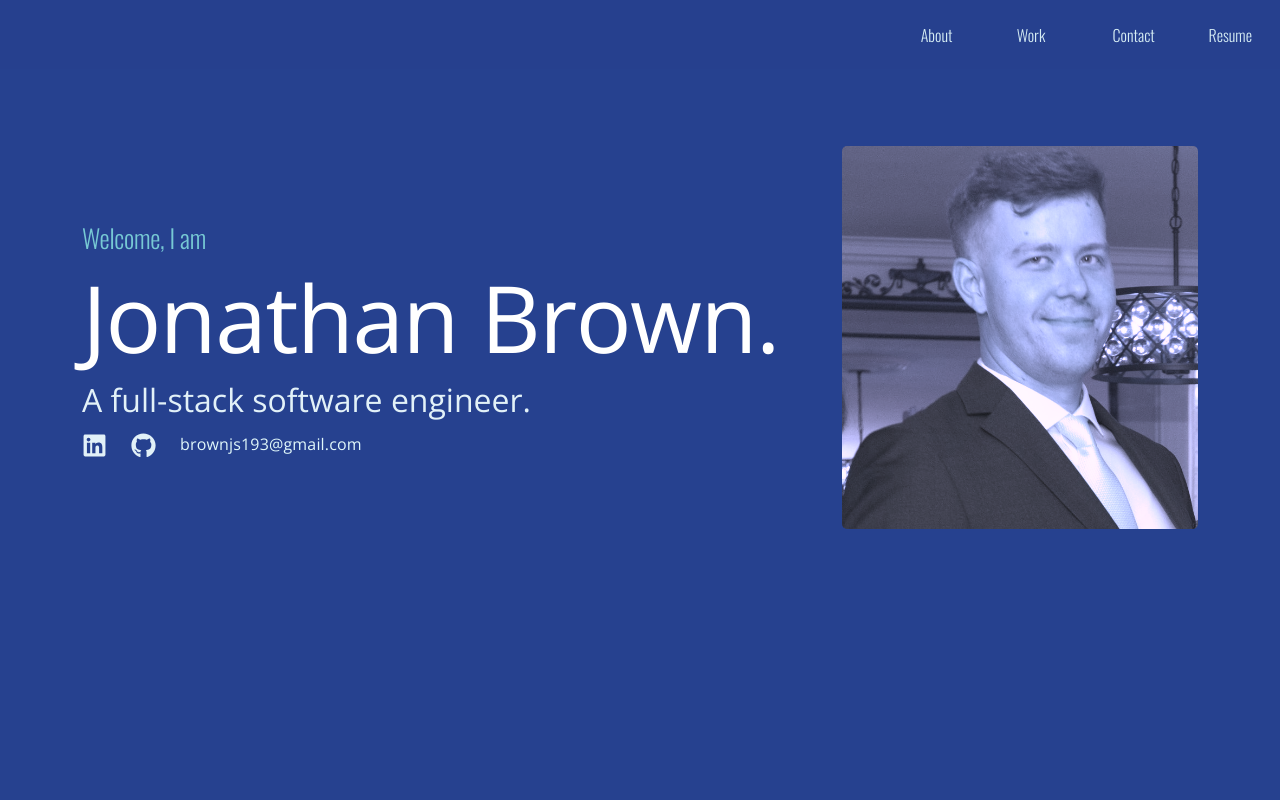
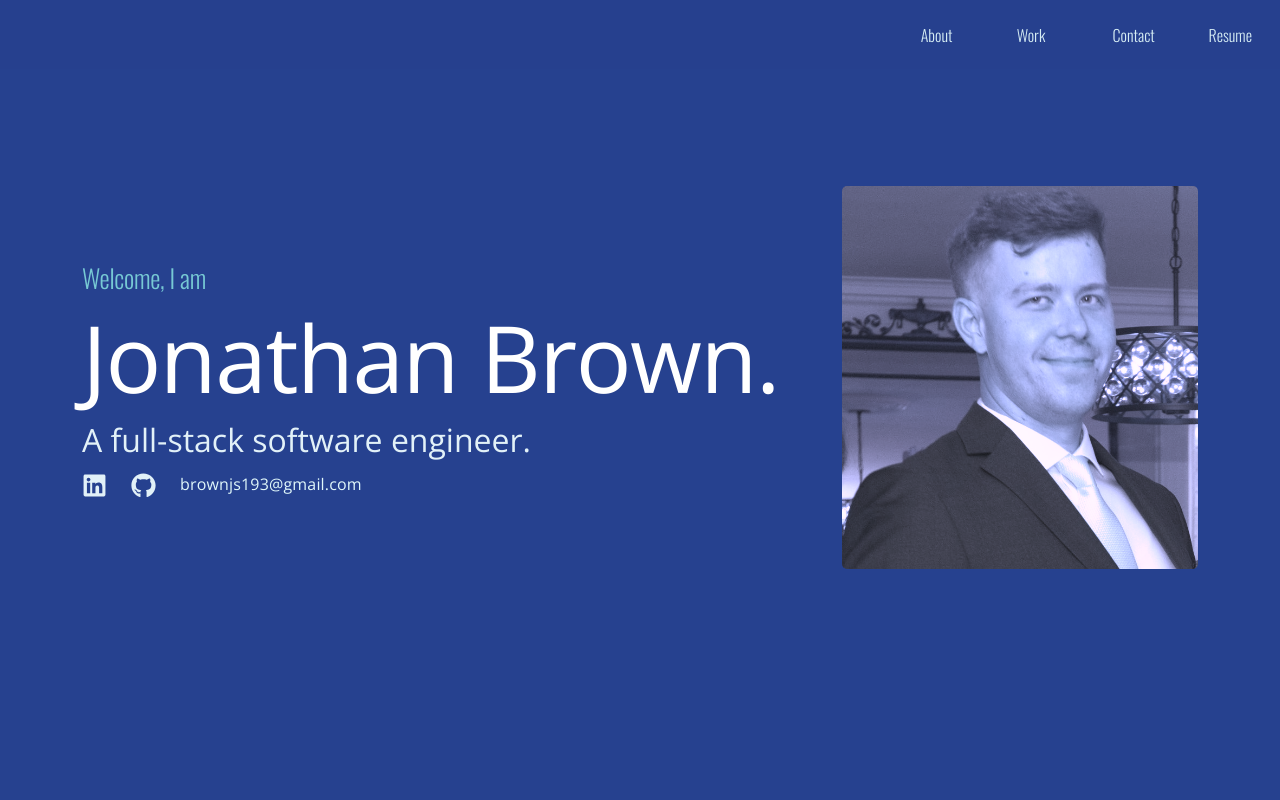
Before and after one commit to JBrown9124/Personal-Website, a React (Create React App) app: page / in a window 1280 px wide. Shown: the top 800 px of the page. Built offline with nearby package versions, Linux system fonts and the light colour scheme; grey boxes are pictures that could not be loaded; a web font is replaced by a local one.

Commit message:
animation for home comes from the sides now, new resume, fixed accordion

```diff
--- a/src/components/Accordion2.js
+++ b/src/components/Accordion2.js
@@ -79,8 +79,6 @@ export default function CustomizedAccordions() {
           </Typography>
         </AccordionSummary2>
         <AccordionDetails2>
-
-
           <Row>
             <Col>
               <CertificateBoop>
@@ -111,7 +109,6 @@ export default function CustomizedAccordions() {
               </CertificateBoop>
             </Col>
           </Row>
-
         </AccordionDetails2>
       </Accordion2>
     </>
--- a/src/components/SocialButtons.js
+++ b/src/components/SocialButtons.js
@@ -65,7 +65,6 @@ export default function SocialButtons(props) {
             x={6}
             y={0}
           >
-
             <div className="emailLink">
               <Link
                 variant="body2"
@@ -81,7 +80,6 @@ export default function SocialButtons(props) {
                 brownjs193@gmail.com
               </Link>
             </div>
-
           </SocialIconsBoop>
         </Col>
       </Row>
--- a/src/sections/Home.js
+++ b/src/sections/Home.js
@@ -17,30 +17,24 @@ export default function Home(props) {
         {({ isVisible }) => (
           <Row xs={"auto"} xl={"auto"}>
             <Col xs={7} xl={8}>
-              <FadeIn delay={750} isVisible={isVisible} y={-40}>
+              <FadeIn delay={750} isVisible={isVisible} fromX={-40}>
                 <Typography variant="h2">Welcome, I am</Typography>
-              </FadeIn>
 
-              <FadeIn delay={900} isVisible={isVisible} y={-40}>
                 <Typography variant="h1" className="nameText">
                   Jonathan Brown.
                 </Typography>
-              </FadeIn>
 
-              <FadeIn delay={1050} isVisible={isVisible} y={-40}>
                 <Typography variant="h3" className="whoText">
                   A full-stack software engineer.
                 </Typography>
-              </FadeIn>
 
-              <FadeIn delay={1200} isVisible={isVisible} y={-40}>
                 <div className="socialButtons">
                   <SocialButtons />
                 </div>
               </FadeIn>
             </Col>
             <Col xs={5} xl={4}>
-              <FadeIn delay={1350} isVisible={isVisible} y={-40}>
+              <FadeIn delay={750} isVisible={isVisible} fromX={40}>
                 <div className="profPicContainer">
                   <ProfPicBoop>
                     <Image className="profPic" src={`${profPic}`} fluid />
```
Also changed, not shown: 1 other file (tests, documents, lock files or other folders). Lines whose indentation alone changed are shown as unchanged.
